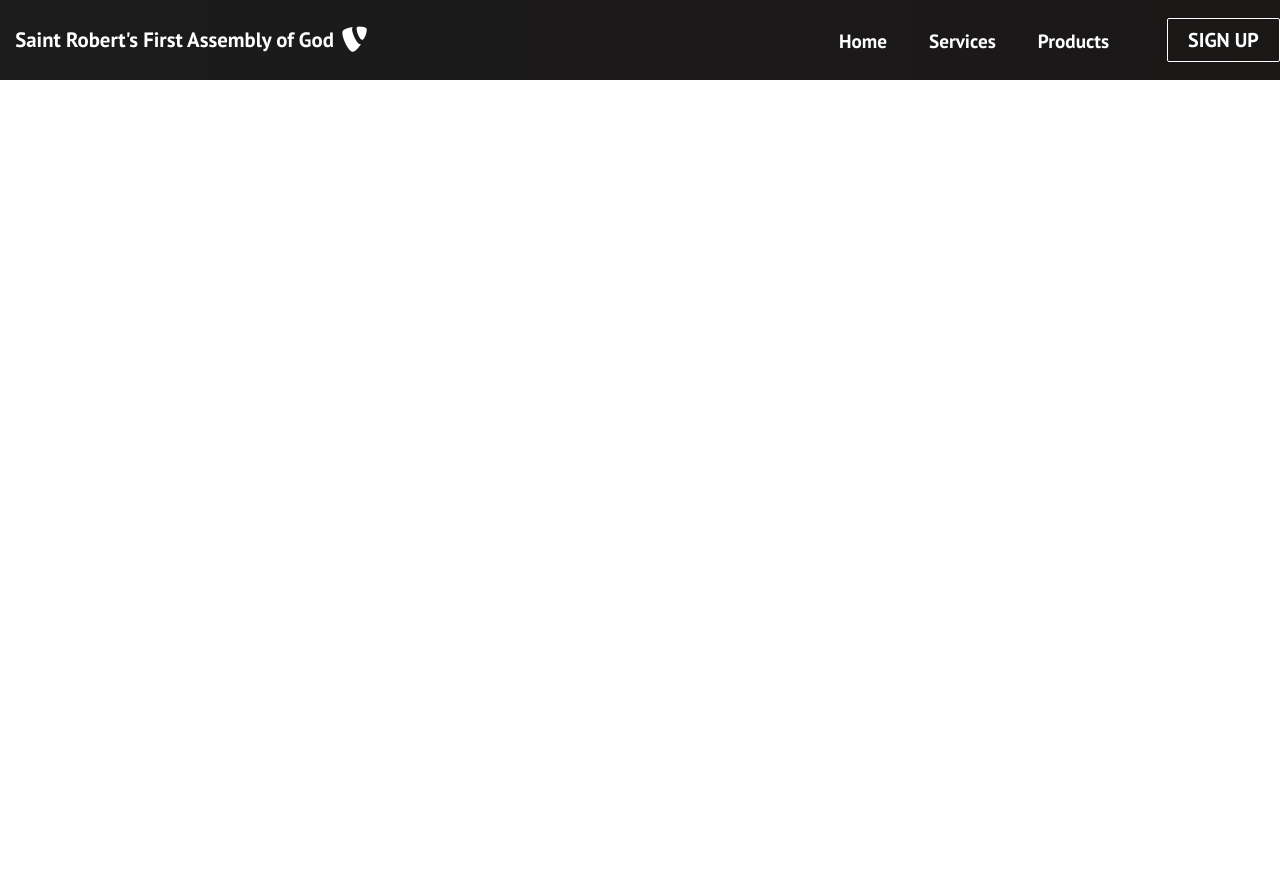
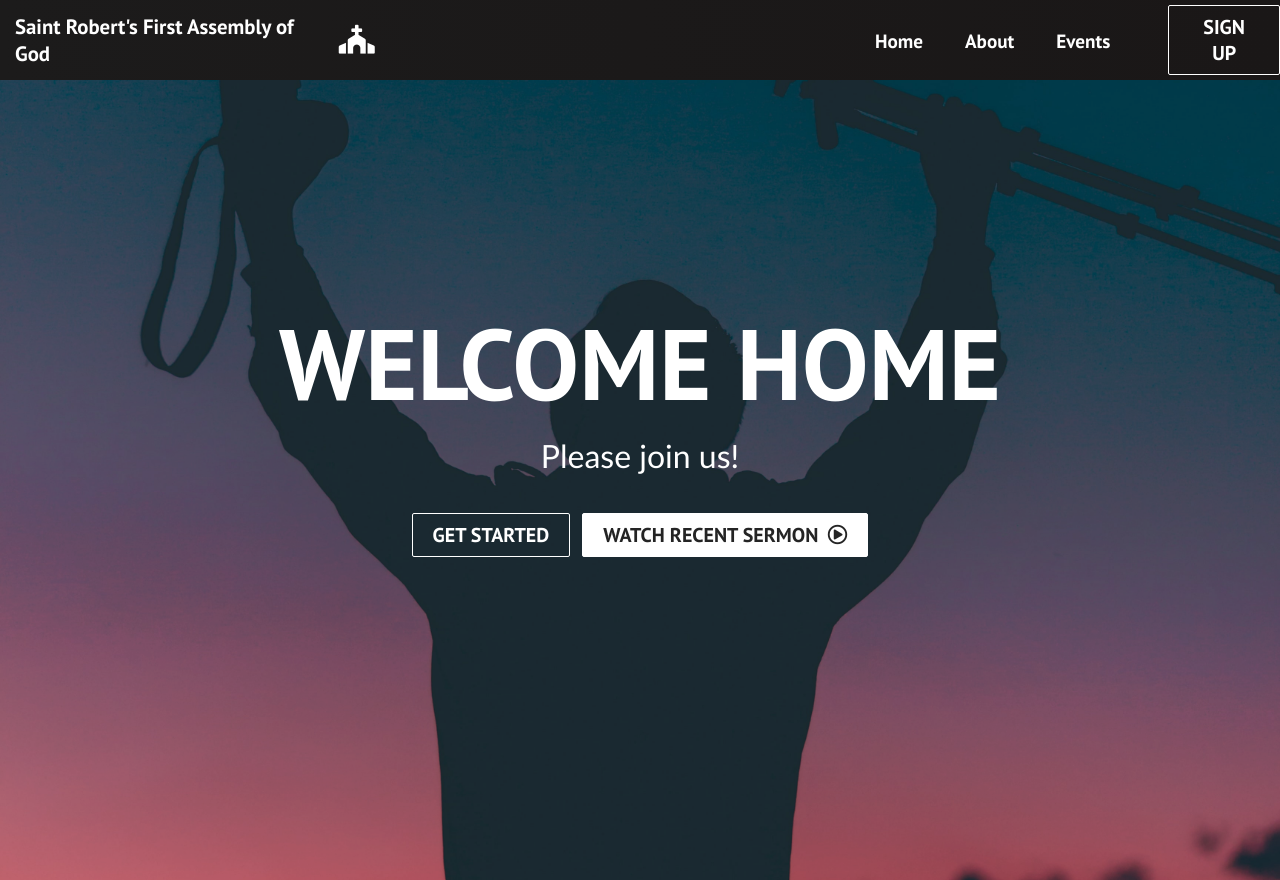
Before and after one commit to lmuseau/st-robert-first-assembly, a React (Create React App) app: page / in a window 1280 px wide. Before the commit the page ends 800 px from the top, so only its background shows below. Built offline with nearby package versions, Linux system fonts and the light colour scheme.

Commit message:
home page sort of set up

```diff
--- a/src/App.js
+++ b/src/App.js
@@ -2,6 +2,7 @@
 import {BrowserRouter as Router, Switch, Route } from 'react-router-dom'
 import './App.css';
 import Navbar from './components/Navbar';
+import Home from './components/pages/Home'
 
 function App() {
   return (
@@ -9,7 +10,7 @@
     <Router>
       <Navbar />
       <Switch>
-        <Route path='/' exact />
+        <Route path='/' exact component = {Home} />
       </Switch>
     </Router>
     </>
--- /dev/null
+++ b/src/components/HeroSection.css
@@ -0,0 +1,72 @@
+video {
+  object-fit: cover;
+  width: 100%;
+  height: 100%;
+  position: fixed;
+  z-index: -1;
+}
+
+.hero-container {
+  background: url('/images/img-7.jpg') center center/cover no-repeat;
+  height: 100vh;
+  width: 100%;
+  display: flex;
+  flex-direction: column;
+  justify-content: center;
+  align-items: center;
+  box-shadow: inset 0 0 0 1000px rgba(0, 0, 0, 0.2);
+  object-fit: contain;
+}
+
+.hero-container > h1 {
+  color: #fff;
+  font-size: 100px;
+  margin-top: -100px;
+}
+
+.hero-container > p {
+  margin-top: 8px;
+  color: #fff;
+  font-size: 32px;
+  font-family: 'Trebuchet MS', 'Lucida Sans Unicode', 'Lucida Grande',
+    'Lucida Sans', Arial, sans-serif;
+}
+
+.hero-btns {
+  margin-top: 32px;
+}
+
+.hero-btns .btn {
+  margin: 6px;
+}
+
+.fa-play-circle {
+  margin-left: 4px;
+}
+
+@media screen and (max-width: 960px) {
+  .hero-container > h1 {
+    font-size: 70px;
+    margin-top: -150px;
+  }
+}
+
+@media screen and (max-width: 768px) {
+  .hero-container > h1 {
+    font-size: 50px;
+    margin-top: -100px;
+  }
+
+  .hero-container > p {
+    font-size: 30px;
+  }
+
+  .btn-mobile {
+    display: block;
+    text-decoration: none;
+  }
+
+  .btn {
+    width: 100%;
+  }
+}
--- /dev/null
+++ b/src/components/HeroSection.js
@@ -0,0 +1,32 @@
+import React from 'react'
+import '../App.css'
+import { Button } from './Button'
+import './HeroSection.css'
+
+function HeroSection() {
+  return (
+    <div className='hero-container'>
+      {/* <video src='/videos/video-1.mp4' autoPlay loop muted /> */}
+      <h1>WELCOME HOME</h1>
+      <p>Please join us!</p>
+      <div className='hero-btns'>
+        <Button
+          className='btns'
+          buttonStyle='btn--outline'
+          buttonSize='btn--large'
+        >
+          GET STARTED
+        </Button>
+        <Button
+          className='btns'
+          buttonStyle='btn--primary'
+          buttonSize='btn--large'
+        >
+          WATCH RECENT SERMON <i className='far fa-play-circle' />
+        </Button>
+      </div>
+    </div>
+  )
+}
+
+export default HeroSection
--- a/src/components/Navbar.css
+++ b/src/components/Navbar.css
@@ -29,7 +29,7 @@
   align-items: center;
 }
 
-.fa-typo3 {
+.fa-church {
   margin-left: 0.5rem;
   font-size: 1.8rem;
 }
--- a/src/components/Navbar.js
+++ b/src/components/Navbar.js
@@ -29,7 +29,7 @@
       <nav className='navbar'>
         <div className='navbar-container'>
           <Link to='/' className='navbar-logo' onClick={closeMobileMenu}>
-            Saint Robert's First Assembly of God <i className='fab fa-typo3' />
+            Saint Robert's First Assembly of God <i className='fas fa-church' />
           </Link>
           <div className='menu-icon' onClick={handleClick}>
             <i className={click ? 'fas fa-times' : 'fas fa-bars'}></i>
@@ -41,13 +41,13 @@
               </Link>
             </li>
             <li className='nav-item'>
-              <Link to='/services' className='nav-links' onClick={closeMobileMenu}>
-                Services
+              <Link to='/about' className='nav-links' onClick={closeMobileMenu}>
+                About
               </Link>
             </li>
             <li className='nav-item'>
-              <Link to='/products' className='nav-links' onClick={closeMobileMenu}>
-                Products
+              <Link to='/events' className='nav-links' onClick={closeMobileMenu}>
+                Events
               </Link>
             </li>
             <li className='nav-item'>
--- /dev/null
+++ b/src/components/pages/Home.js
@@ -0,0 +1,13 @@
+import React from 'react'
+import '../../App.css'
+import HeroSection from '../HeroSection'
+
+function Home () {
+  return (
+    <>
+      <HeroSection />
+    </>
+  )
+}
+
+export default Home;
```
